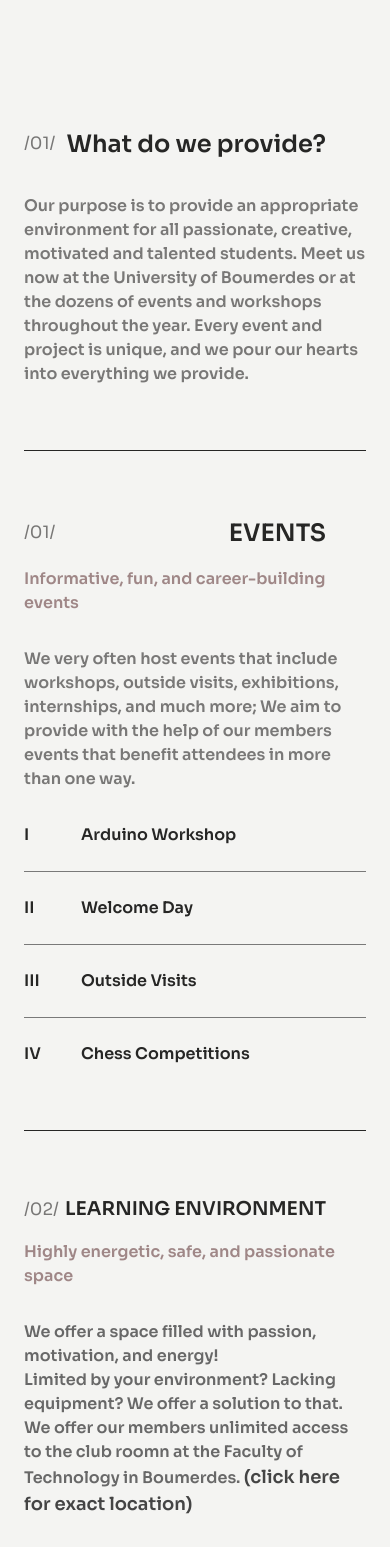
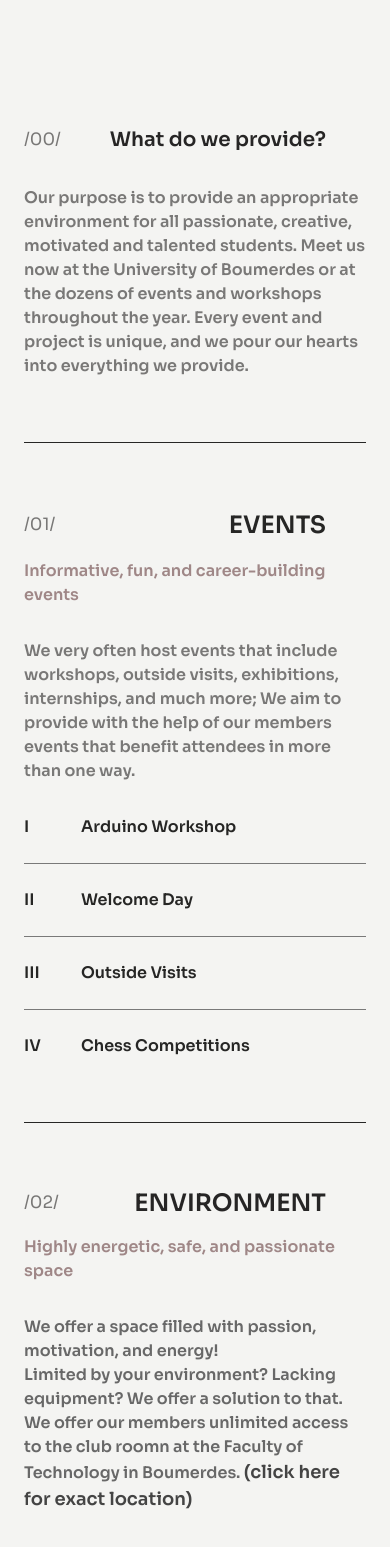
Before and after one commit to akram-aki/electro_website_v3, a React (Vite) app: page / in a window 390 px wide. Shown: the part 1000-2547 px from the top of the page. Built offline with nearby package versions, Linux system fonts and the light colour scheme.

Commit message:
lil more mobile responsiveness

```diff
--- a/src/components/WhatDoWeProvide/Index.jsx
+++ b/src/components/WhatDoWeProvide/Index.jsx
@@ -6,9 +6,10 @@ function WhatDoWeProvide() {
         <>
             <div className='xl:flex items-start'>
                 <div className="flex items-center justify-between xl:w-6/12 mr-10 xl:mr-0">
-                    <span className='text-[#797877] text-[17px] xl:w-4/12'>/01/</span>
-                    <h3 className='text-[#262625] text-[24px] font-semibold xl:w-8/12'> What do we provide?
-                    </h3>
+                    <span className='text-[#797877] text-[17px] xl:w-4/12'>/00/</span>
+                    <h1 className="xl:w-5/12 font-semibold text-[#262525] xl:text-[39px] text-xl xl:mb-0">
+                        What do we provide?
+                    </h1>
                 </div>
                 <p className='xl:w-6/12 text-[#797877] xl:text-[23px] font-semibold mt-8'>
                     Our purpose is to provide an appropriate environment for all passionate, creative, motivated and talented students.
--- a/src/components/WhatDoWeProvide/LearningEnvironment.jsx
+++ b/src/components/WhatDoWeProvide/LearningEnvironment.jsx
@@ -16,8 +16,9 @@ function LearningEnvironment() {
             <div className="xl:flex items-start">
                 <div className="flex items-center justify-between xl:w-6/12 mr-10 xl:mr-0">
                     <span className='text-[#797877] text-[17px] xl:w-4/12'>/02/</span>
-                    <h3 className='text-[#262625] text-[19px] font-semibold xl:w-8/12'> LEARNING ENVIRONMENT
-                    </h3>
+                    <h1 className="xl:w-5/12 font-semibold text-[#262525] xl:text-[35px] text-2xl xl:mb-0">
+                        ENVIRONMENT
+                    </h1>
                 </div>
                 <div className="xl:w-6/12 xl:text-[23px] font-semibold">
                     <h4 className='text-[#9F8787] mb-8 mt-4'>Highly energetic, safe, and passionate space</h4>
--- a/src/components/stealScrollEvents/Index.jsx
+++ b/src/components/stealScrollEvents/Index.jsx
@@ -53,7 +53,7 @@ const HorizontalScrollCarousel = () => {
         <motion.p
           ref={targetRef}
           style={{ scrollYProgress }}
-          className="text-[#b5b5b5]  font-bold  right-12 top-28 absolute"
+          className="text-[#b5b5b5]  font-bold  right-12 top-28 absolute "
           onUpdate={() =>
             setCount(() =>
               progress.current < 50
@@ -63,7 +63,7 @@ const HorizontalScrollCarousel = () => {
           }
         >
           {" "}
-          PROGRESS <span className="text-black font-medium">{count}% </span>
+          <span className="hidden md:block">PROGRESS</span> <span className="text-black font-medium">{count}% </span>
         </motion.p>
         <Destinations
           className="flex gap-3 absolute  top-28 left-12"
@@ -72,7 +72,7 @@ const HorizontalScrollCarousel = () => {
         />
         <Items
           count={Math.floor(count / 25)}
-          className="xl:grid grid-cols-[1.5fr_1fr] gap-20 border-2 border-white bg-Background w-[93%] rounded-xl xl:h-[400px] h-[600px] absolute left-1/2 top-[50vh] -translate-x-1/2 -translate-y-1/2"
+          className="xl:grid grid-cols-[1.5fr_1fr] gap-20 border-2 border-white bg-Background w-[93%] rounded-xl xl:h-[400px] h-[400px] absolute left-1/2 top-[50vh] -translate-x-1/2 -translate-y-1/2"
         />
       </div>
     </section>
--- a/src/components/stealScrollEvents/Items.jsx
+++ b/src/components/stealScrollEvents/Items.jsx
@@ -85,7 +85,7 @@ export default function Items({ count, ...attributes }) {
                     : description[3].title}
             </p>
             <ul className="list-disc p-4 grid gap-2 xl:mb-16 text-sm xl:text-lg" >
-              <li className="text-Text4">
+              <li className="text-Text4 hidden md:block">
                 {count === 0
                   ? description[0].desc1
                   : count === 1
@@ -95,7 +95,7 @@ export default function Items({ count, ...attributes }) {
                       : description[3].desc1}
               </li>
 
-              <li className="text-Text4">
+              <li className="text-Text4 hidden md:block">
                 {count === 0
                   ? description[0].desc2
                   : count === 1
```
